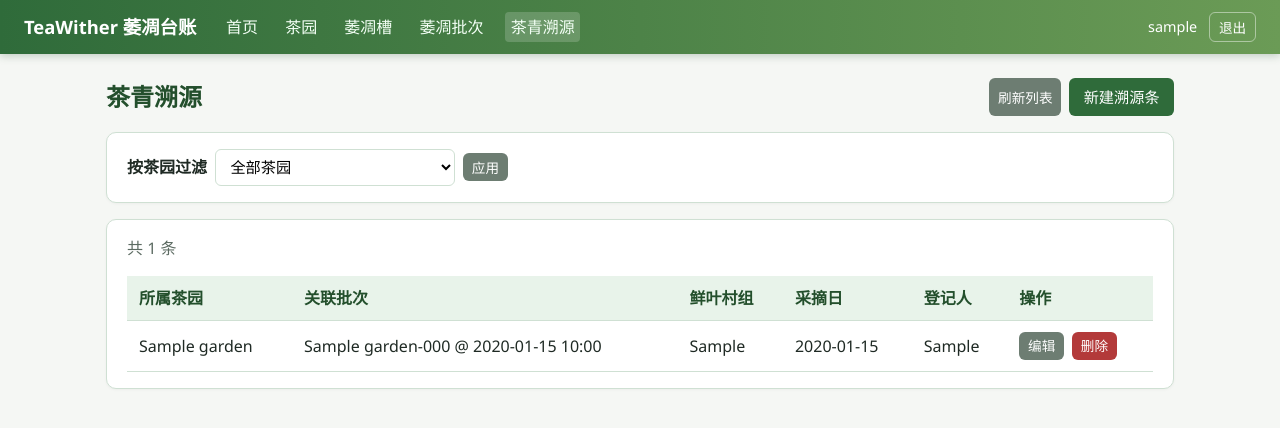
After one commit to lacsar712/ccpro-teawither-a09-GSB, a Django app: page /provenances/ in a window 1280 px wide. The commit adds this page. Shown: the top 428 px of the page. Run offline with Django 5.2, Linux system fonts and the light colour scheme; a user stored in the database is signed in; tables that the repository leaves empty hold one stand-in row (values such as "Sample post"); some libraries are stand-ins or nearby versions.

Commit message:
TeaWither A09 GSB side B: leaf provenance strips.

```diff
--- a/apps/gardens/models.py
+++ b/apps/gardens/models.py
@@ -1,5 +1,9 @@
+from zoneinfo import ZoneInfo
+
 from django.core.exceptions import ValidationError
 from django.db import models
+
+CN_TZ = ZoneInfo("Asia/Shanghai")
 
 
 class Garden(models.Model):
@@ -109,3 +113,56 @@ class WitherBatch(models.Model):
 
     def __str__(self):
         return f"{self.trough} @ {self.startedAt:%Y-%m-%d %H:%M}"
+
+
+class LeafProvenance(models.Model):
+    """茶青溯源条：一批次一条，园批必须一致。"""
+
+    garden = models.ForeignKey(
+        Garden,
+        on_delete=models.PROTECT,
+        related_name="provenances",
+        verbose_name="所属茶园",
+    )
+    batch = models.OneToOneField(
+        WitherBatch,
+        on_delete=models.CASCADE,
+        related_name="provenance",
+        verbose_name="关联批次",
+    )
+    villageGroup = models.CharField("鲜叶村组", max_length=120)
+    pickedOn = models.DateField("采摘日")
+    registrar = models.CharField("登记人", max_length=60)
+
+    class Meta:
+        ordering = ["-pickedOn", "-id"]
+        verbose_name = "茶青溯源条"
+        verbose_name_plural = "茶青溯源条"
+
+    def __str__(self):
+        return f"{self.garden.name}-{self.villageGroup} @ {self.pickedOn:%Y-%m-%d}"
+
+    def clean(self):
+        super().clean()
+        if self.batch_id and self.garden_id:
+            batch_garden_id = self.batch.trough.garden_id
+            if batch_garden_id != self.garden_id:
+                raise ValidationError(
+                    {
+                        "batch": "园批不一致：关联批次所属槽位的茶园与条上茶园不符，"
+                        "请重新选择。"
+                    }
+                )
+        if self.batch_id and self.pickedOn:
+            start_date = self.batch.startedAt.astimezone(CN_TZ).date()
+            if self.pickedOn > start_date:
+                raise ValidationError(
+                    {
+                        "pickedOn": "采摘日不得晚于批次开始日"
+                        f"（东八区 {start_date:%Y-%m-%d}）。"
+                    }
+                )
+
+    def save(self, *args, **kwargs):
+        self.full_clean()
+        return super().save(*args, **kwargs)
--- a/apps/gardens/urls.py
+++ b/apps/gardens/urls.py
@@ -40,4 +40,24 @@ urlpatterns = [
         views.BatchDeleteView.as_view(),
         name="batch_delete",
     ),
+    path(
+        "provenances/",
+        views.ProvenanceListView.as_view(),
+        name="provenance_list",
+    ),
+    path(
+        "provenances/new/",
+        views.ProvenanceCreateView.as_view(),
+        name="provenance_create",
+    ),
+    path(
+        "provenances/<int:pk>/edit/",
+        views.ProvenanceUpdateView.as_view(),
+        name="provenance_edit",
+    ),
+    path(
+        "provenances/<int:pk>/delete/",
+        views.ProvenanceDeleteView.as_view(),
+        name="provenance_delete",
+    ),
 ]
--- a/apps/gardens/views.py
+++ b/apps/gardens/views.py
@@ -1,6 +1,7 @@
 from django.contrib import messages
 from django.contrib.auth.decorators import login_required
 from django.contrib.auth.mixins import LoginRequiredMixin
+from django.db.models import Count
 from django.http import HttpResponse
 from django.shortcuts import redirect, render
 from django.template.loader import render_to_string
@@ -12,8 +13,8 @@ from django.views.generic import (
     UpdateView,
 )
 
-from .forms import GardenForm, TroughForm, WitherBatchForm
-from .models import Garden, Trough, WitherBatch
+from .forms import GardenForm, LeafProvenanceForm, TroughForm, WitherBatchForm
+from .models import Garden, LeafProvenance, Trough, WitherBatch
 
 
 def _wants_htmx(request):
@@ -26,6 +27,7 @@ def home(request):
         "garden_count": Garden.objects.count(),
         "trough_count": Trough.objects.count(),
         "batch_count": WitherBatch.objects.count(),
+        "provenance_count": LeafProvenance.objects.count(),
         "ready_count": Trough.objects.filter(status=Trough.STATUS_READY).count(),
         "withering_count": Trough.objects.filter(
             status=Trough.STATUS_WITHERING
@@ -33,6 +35,10 @@ def home(request):
         "loading_count": Trough.objects.filter(
             status=Trough.STATUS_LOADING
         ).count(),
+        # 各园溯源条数对照：与溯源列表按园过滤（?garden=<pk>）的行数同口径
+        "garden_provenances": Garden.objects.annotate(
+            provenance_count=Count("provenances")
+        ),
     }
     return render(request, "home.html", context)
 
@@ -88,6 +94,13 @@ class GardenDeleteView(LoginRequiredMixin, DeleteView):
     success_url = reverse_lazy("garden_list")
 
     def form_valid(self, form):
+        # 园下仍有茶青溯源条时拒绝删除（模型层同为 PROTECT）
+        if self.object.provenances.exists():
+            messages.error(
+                self.request,
+                f"茶园「{self.object.name}」仍存在茶青溯源条，拒绝删除。",
+            )
+            return redirect("garden_list")
         messages.success(self.request, "茶园已删除")
         return super().form_valid(form)
 
@@ -200,3 +213,71 @@ class BatchDeleteView(LoginRequiredMixin, DeleteView):
     def form_valid(self, form):
         messages.success(self.request, "萎凋批次已删除")
         return super().form_valid(form)
+
+
+# ---- LeafProvenance（茶青溯源条） ----
+
+
+class ProvenanceListView(LoginRequiredMixin, ListView):
+    model = LeafProvenance
+    template_name = "provenances/list.html"
+    context_object_name = "provenances"
+
+    def get_queryset(self):
+        qs = LeafProvenance.objects.select_related(
+            "garden", "batch", "batch__trough"
+        ).all()
+        garden_id = self.request.GET.get("garden", "").strip()
+        if garden_id.isdigit():
+            qs = qs.filter(garden_id=int(garden_id))
+        return qs
+
+    def get_context_data(self, **kwargs):
+        context = super().get_context_data(**kwargs)
+        garden_id = self.request.GET.get("garden", "").strip()
+        context["gardens"] = Garden.objects.all()
+        context["selected_garden"] = int(garden_id) if garden_id.isdigit() else None
+        return context
+
+    def get(self, request, *args, **kwargs):
+        self.object_list = self.get_queryset()
+        if _wants_htmx(request):
+            html = render_to_string(
+                "provenances/_table.html",
+                {"provenances": self.object_list},
+                request=request,
+            )
+            return HttpResponse(html)
+        return super().get(request, *args, **kwargs)
+
+
+class ProvenanceCreateView(LoginRequiredMixin, CreateView):
+    model = LeafProvenance
+    form_class = LeafProvenanceForm
+    template_name = "provenances/form.html"
+    success_url = reverse_lazy("provenance_list")
+
+    def form_valid(self, form):
+        messages.success(self.request, "茶青溯源条已创建")
+        return super().form_valid(form)
+
+
+class ProvenanceUpdateView(LoginRequiredMixin, UpdateView):
+    model = LeafProvenance
+    form_class = LeafProvenanceForm
+    template_name = "provenances/form.html"
+    success_url = reverse_lazy("provenance_list")
+
+    def form_valid(self, form):
+        messages.success(self.request, "茶青溯源条已更新")
+        return super().form_valid(form)
+
+
+class ProvenanceDeleteView(LoginRequiredMixin, DeleteView):
+    model = LeafProvenance
+    template_name = "provenances/confirm_delete.html"
+    success_url = reverse_lazy("provenance_list")
+
+    def form_valid(self, form):
+        messages.success(self.request, "茶青溯源条已删除")
+        return super().form_valid(form)
--- a/docker-compose.yml
+++ b/docker-compose.yml
@@ -6,7 +6,7 @@ services:
       POSTGRES_USER: teawither
       POSTGRES_PASSWORD: teawither
     ports:
-      - "5610:5432"
+      - "5620:5432"
     volumes:
       - teawither_pg:/var/lib/postgresql/data
     healthcheck:
@@ -19,7 +19,7 @@ services:
   web:
     build: .
     ports:
-      - "4270:4100"
+      - "4280:4100"
     environment:
       DJANGO_DEBUG: "0"
       DJANGO_ALLOWED_HOSTS: "*"
@@ -28,7 +28,7 @@ services:
       POSTGRES_DB: teawither
       POSTGRES_USER: teawither
       POSTGRES_PASSWORD: teawither
-      CSRF_TRUSTED_ORIGINS: "http://localhost:4270,http://127.0.0.1:4270"
+      CSRF_TRUSTED_ORIGINS: "http://localhost:4280,http://127.0.0.1:4280"
       USE_GUNICORN: "1"
     depends_on:
       db:
--- a/templates/base.html
+++ b/templates/base.html
@@ -17,6 +17,7 @@
       <a href="{% url 'garden_list' %}" class="{% if 'garden' in request.resolver_match.url_name %}active{% endif %}">茶园</a>
       <a href="{% url 'trough_list' %}" class="{% if 'trough' in request.resolver_match.url_name %}active{% endif %}">萎凋槽</a>
       <a href="{% url 'batch_list' %}" class="{% if 'batch' in request.resolver_match.url_name %}active{% endif %}">萎凋批次</a>
+      <a href="{% url 'provenance_list' %}" class="{% if 'provenance' in request.resolver_match.url_name %}active{% endif %}">茶青溯源</a>
     </div>
     <div class="nav-user">
       <span>{{ user.username }}</span>
--- a/templates/batches/confirm_delete.html
+++ b/templates/batches/confirm_delete.html
@@ -5,7 +5,7 @@
   <h1>删除萎凋批次</h1>
 </div>
 <div class="card">
-  <p>确认删除批次「{{ object }}」？</p>
+  <p>确认删除批次「{{ object }}」？其茶青溯源条将一并级联删除。</p>
   <form method="post" class="actions">
     {% csrf_token %}
     <button class="btn btn-danger" type="submit">确认删除</button>
--- a/templates/gardens/confirm_delete.html
+++ b/templates/gardens/confirm_delete.html
@@ -5,7 +5,7 @@
   <h1>删除茶园</h1>
 </div>
 <div class="card">
-  <p>确认删除茶园「{{ object.name }}」？其下槽位与批次将一并删除。</p>
+  <p>确认删除茶园「{{ object.name }}」？其下槽位与批次将一并删除。若该园仍存在茶青溯源条，系统将拒绝删除。</p>
   <form method="post" class="actions">
     {% csrf_token %}
     <button class="btn btn-danger" type="submit">确认删除</button>
--- /dev/null
+++ b/templates/provenances/_table.html
@@ -0,0 +1,32 @@
+<p class="muted" style="margin-top:0">共 {{ provenances|length }} 条</p>
+{% if provenances %}
+<table class="data">
+  <thead>
+    <tr>
+      <th>所属茶园</th>
+      <th>关联批次</th>
+      <th>鲜叶村组</th>
+      <th>采摘日</th>
+      <th>登记人</th>
+      <th>操作</th>
+    </tr>
+  </thead>
+  <tbody>
+    {% for p in provenances %}
+    <tr>
+      <td>{{ p.garden.name }}</td>
+      <td>{{ p.batch }}</td>
+      <td>{{ p.villageGroup }}</td>
+      <td>{{ p.pickedOn|date:"Y-m-d" }}</td>
+      <td>{{ p.registrar }}</td>
+      <td class="actions">
+        <a class="btn btn-sm btn-secondary" href="{% url 'provenance_edit' p.pk %}">编辑</a>
+        <a class="btn btn-sm btn-danger" href="{% url 'provenance_delete' p.pk %}">删除</a>
+      </td>
+    </tr>
+    {% endfor %}
+  </tbody>
+</table>
+{% else %}
+<p class="empty">暂无茶青溯源条。</p>
+{% endif %}
--- /dev/null
+++ b/templates/provenances/list.html
@@ -0,0 +1,33 @@
+{% extends "base.html" %}
+{% block title %}茶青溯源{% endblock %}
+{% block content %}
+<div class="page-header">
+  <h1>茶青溯源</h1>
+  <div class="actions">
+    <button class="btn btn-secondary btn-sm"
+            hx-get="{% url 'provenance_list' %}"
+            hx-target="#provenance-table"
+            hx-swap="innerHTML">刷新列表</button>
+    <a class="btn" href="{% url 'provenance_create' %}">新建溯源条</a>
+  </div>
+</div>
+<div class="card" style="margin-bottom:1rem">
+  <form method="get" action="{% url 'provenance_list' %}" class="actions" style="align-items:center"
+        hx-get="{% url 'provenance_list' %}"
+        hx-target="#provenance-table"
+        hx-swap="innerHTML"
+        hx-trigger="change from:select, submit">
+    <label for="garden-filter" style="font-weight:600">按茶园过滤</label>
+    <select id="garden-filter" name="garden" class="input" style="max-width:240px">
+      <option value="">全部茶园</option>
+      {% for g in gardens %}
+      <option value="{{ g.pk }}" {% if selected_garden == g.pk %}selected{% endif %}>{{ g.name }}</option>
+      {% endfor %}
+    </select>
+    <button class="btn btn-secondary btn-sm" type="submit">应用</button>
+  </form>
+</div>
+<div class="card" id="provenance-table">
+  {% include "provenances/_table.html" %}
+</div>
+{% endblock %}
```
Also changed, not shown: apps/gardens/admin.py (+15 -1 lines), apps/gardens/forms.py (+25 -1 lines), apps/gardens/seed.py (+39 -5 lines), templates/home.html (+24 -1 lines), templates/provenances/confirm_delete.html (added, +15 -0 lines), templates/provenances/form.html (added, +23 -0 lines), README.md, apps/gardens/migrations/0002_leafprovenance.py (added), 1 other file.
